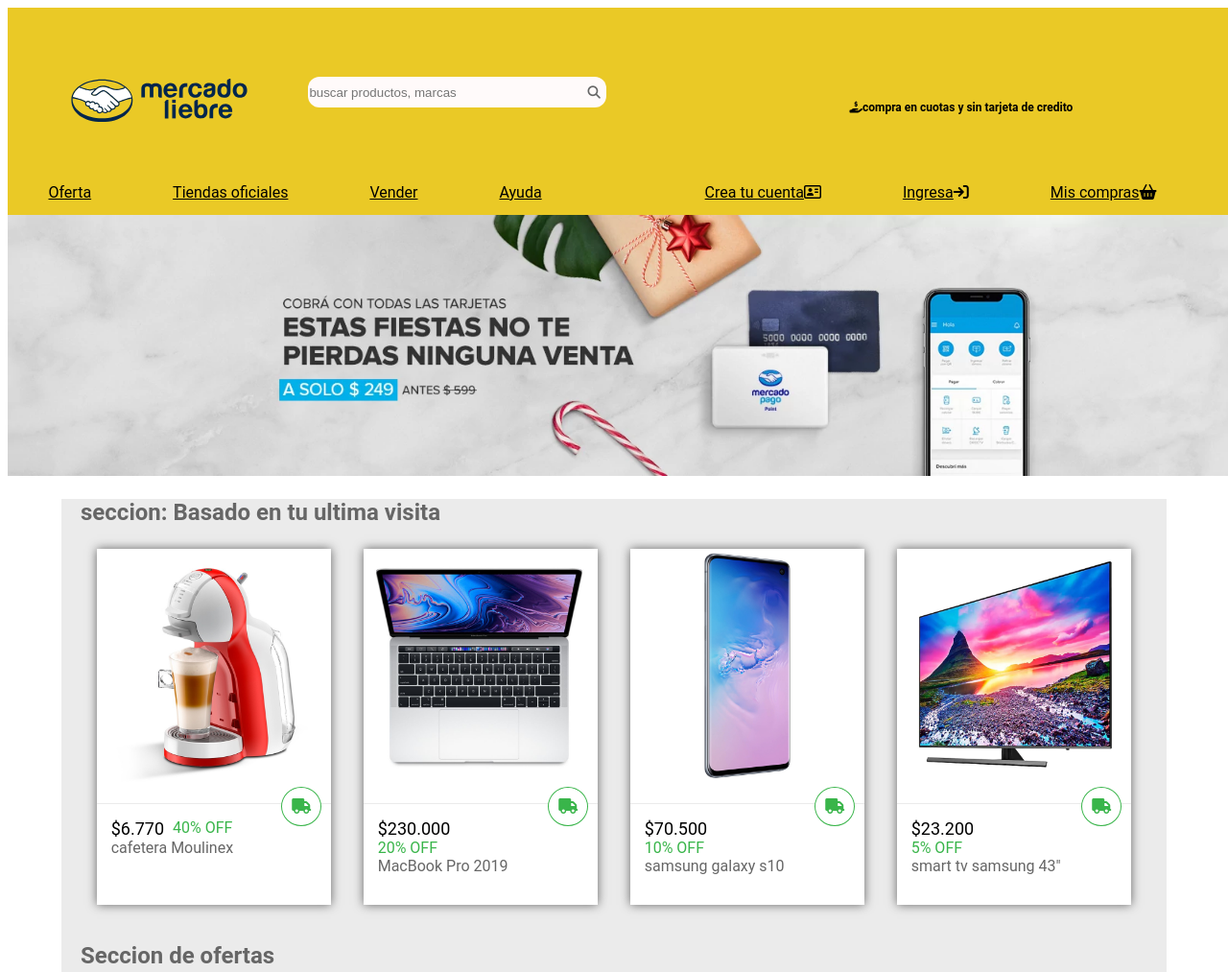
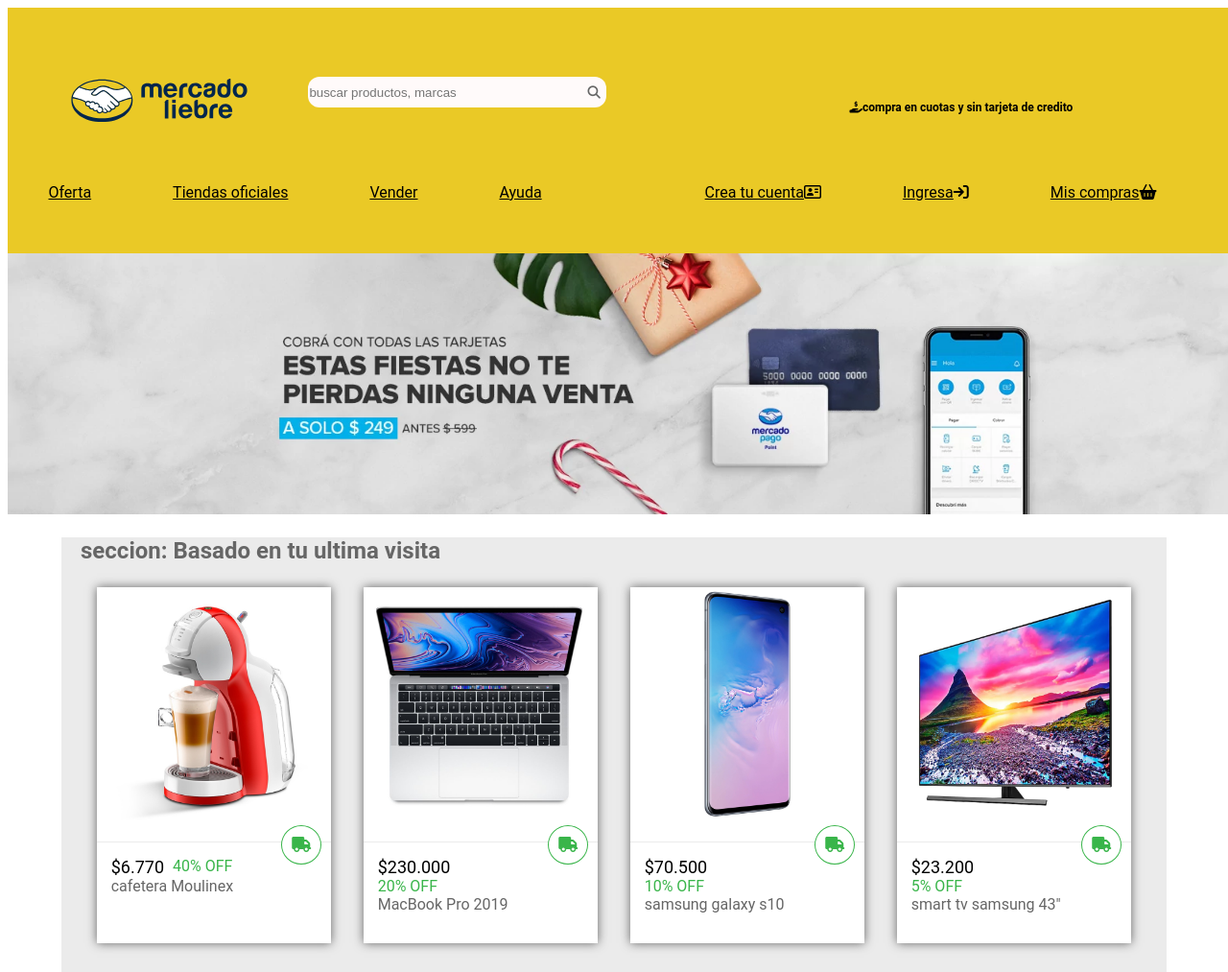
Before and after one commit to juancperez04/mercadoliebre, a website: page views/home.html in a window 1280 px wide. Shown: the top 1013 px of the page at 96% size. Drawn offline with Linux system fonts and the light colour scheme; files that its build step writes are made by us from their sources.

Commit message:
juan commit

```diff
--- a/public/css/dekstop.css
+++ b/public/css/dekstop.css
@@ -6,7 +6,7 @@
 ;}
 
 
-header{height: 27vh;}
+header{height: 32vh;}
 
 
 
--- a/public/css/style.css
+++ b/public/css/style.css
@@ -49,7 +49,7 @@
 header {
   display: block;
   width: 100vw;
-  height: 38vh;
+  height: 42vh;
   background-color: #eac926;
   padding-right: 40px;
   padding-top: 10px;
```
